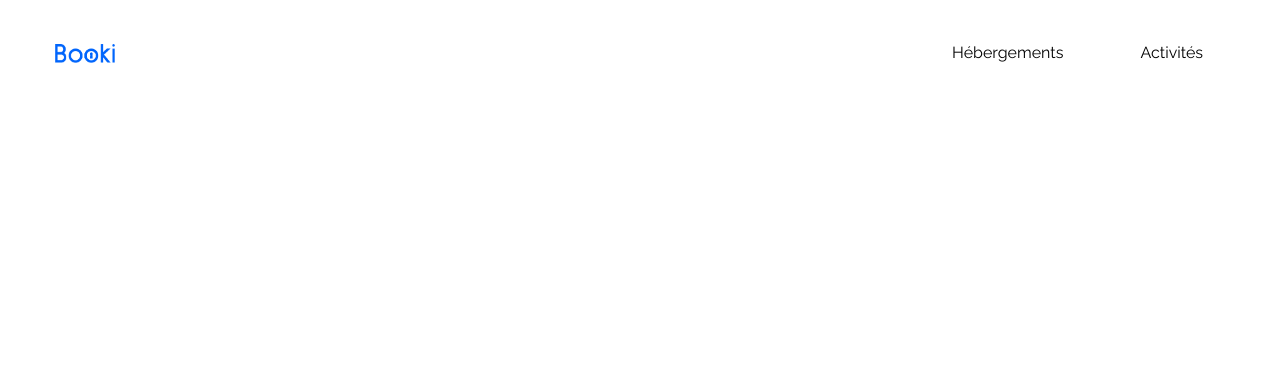
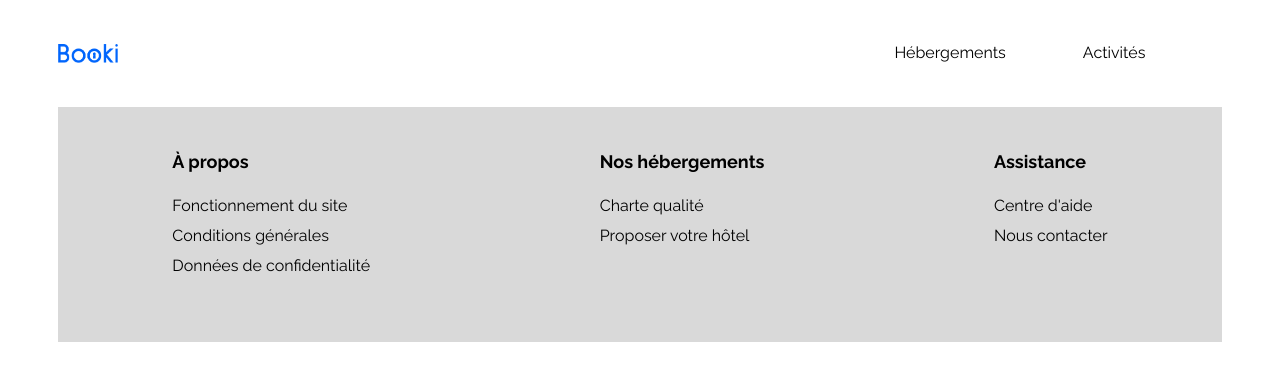
Before and after one commit to Sebzh22/Booki, a plain HTML site: page index.html in a window 1280 px wide. Drawn offline with Linux system fonts and the light colour scheme.

Commit message:
Start Footer

```diff
--- /dev/null
+++ b/CSS/footer.css
@@ -0,0 +1,42 @@
+footer{
+    width: 91%;
+    margin-left: auto;
+    margin-right: auto;
+    display: flex;
+    flex-direction: row;
+    justify-content: space-around;
+    background-color: #d9d9d9;
+    padding-bottom: 38px;
+}
+
+footer div{
+    text-align: left;
+
+}
+
+h4{
+    font-size: 18px;
+    font-weight: 700;
+    margin-top: 45px;
+}
+footer ul{
+    list-style: none;
+    padding-left: 0;
+}
+
+footer li{
+    padding-bottom: 12px;
+}
+
+footer a{
+    text-decoration: none;
+    color: black;
+}
+
+@media screen and (max-width: 768px) {
+    footer{
+        flex-direction: column;
+        align-items:flex-start;
+        padding-left: 30px;
+    }
+}
--- a/CSS/header.css
+++ b/CSS/header.css
@@ -1,16 +1,27 @@
 nav {
+    width: 91%;
+    margin-left: auto;
+    margin-right: auto;
+    display: -webkit-box;
+    display: -ms-flexbox;
     display: flex;
-    justify-content: space-between;
-    align-items: center;
+    -webkit-box-pack: justify;
+        -ms-flex-pack: justify;
+            justify-content: space-between;
+    -webkit-box-align: center;
+        -ms-flex-align: center;
+            align-items: center;
     /*border: solid black 1px;*/
 }
 
 nav img{
     height: 19px;
-    margin: 44px 55px;
+    margin: 44px 0px;
 }
 
 nav ul{
+    display: -webkit-box;
+    display: -ms-flexbox;
     display: flex;
     list-style: none;
 }
@@ -36,11 +47,19 @@ nav a{
 
 @media screen and (max-width: 768px) {
   nav{
-    flex-direction: column;
+    -webkit-box-orient: vertical;
+    -webkit-box-direction: normal;
+        -ms-flex-direction: column;
+            flex-direction: column;
   }
 
   nav li :hover{
     border-top: none;
     border-bottom: solid #0065FC 3px;
   }
+
+  nav ul{
+    /*border: solid black 2px;*/
+    width: 100%;
+  }
 }
--- a/CSS/style.css
+++ b/CSS/style.css
@@ -1,4 +1,5 @@
 @import url("header.css");
+@import url("footer.css");
 
 
 *, *:after, *:before{
@@ -94,7 +95,8 @@
   abbr[title] {
     border-bottom: none; /* 1 */
     text-decoration: underline; /* 2 */
-    text-decoration: underline dotted; /* 2 */
+    -webkit-text-decoration: underline dotted;
+            text-decoration: underline dotted; /* 2 */
   }
 
   /**
--- a/index.html
+++ b/index.html
@@ -26,30 +26,30 @@
         <main>
 
         </main>
-        <!-- Footer
+        <!-- Footer -->
         <footer>
             <div>
-                <h3>À propos</h3>
+                <h4 class="footer-title">À propos</h3>
                 <ul>
-                    <li><a href="">Fonctionnement du site</a></li>
-                    <li><a href="">Conditions générales</a></li>
-                    <li><a href="">Données de confidentialité</a></li>
+                    <li><a href="#">Fonctionnement du site</a></li>
+                    <li><a href="#">Conditions générales</a></li>
+                    <li><a href="#">Données de confidentialité</a></li>
                 </ul>
             </div>
             <div>
-                <h3>Nos hébergements</h3>
+                <h4 class="footer-title">Nos hébergements</h3>
                 <ul>
-                    <li><a href="">Charte qualité</a></li>
-                    <li><a href="">Proposer votre hôtel</a></li>
+                    <li><a href="#">Charte qualité</a></li>
+                    <li><a href="#">Proposer votre hôtel</a></li>
                 </ul>
             </div>
             <div>
-                <h3>Assistance</h3>
+                <h4 class="footer-title">Assistance</h3>
                 <ul>
-                    <li><a href="">Centre d'aide</a></li>
-                    <li><a href="">Nous contacter</a></li>
+                    <li><a href="#">Centre d'aide</a></li>
+                    <li><a href="#">Nous contacter</a></li>
                 </ul>
             </div>
-        </footer> -->
+        </footer>
     </body>
 </html>
```
